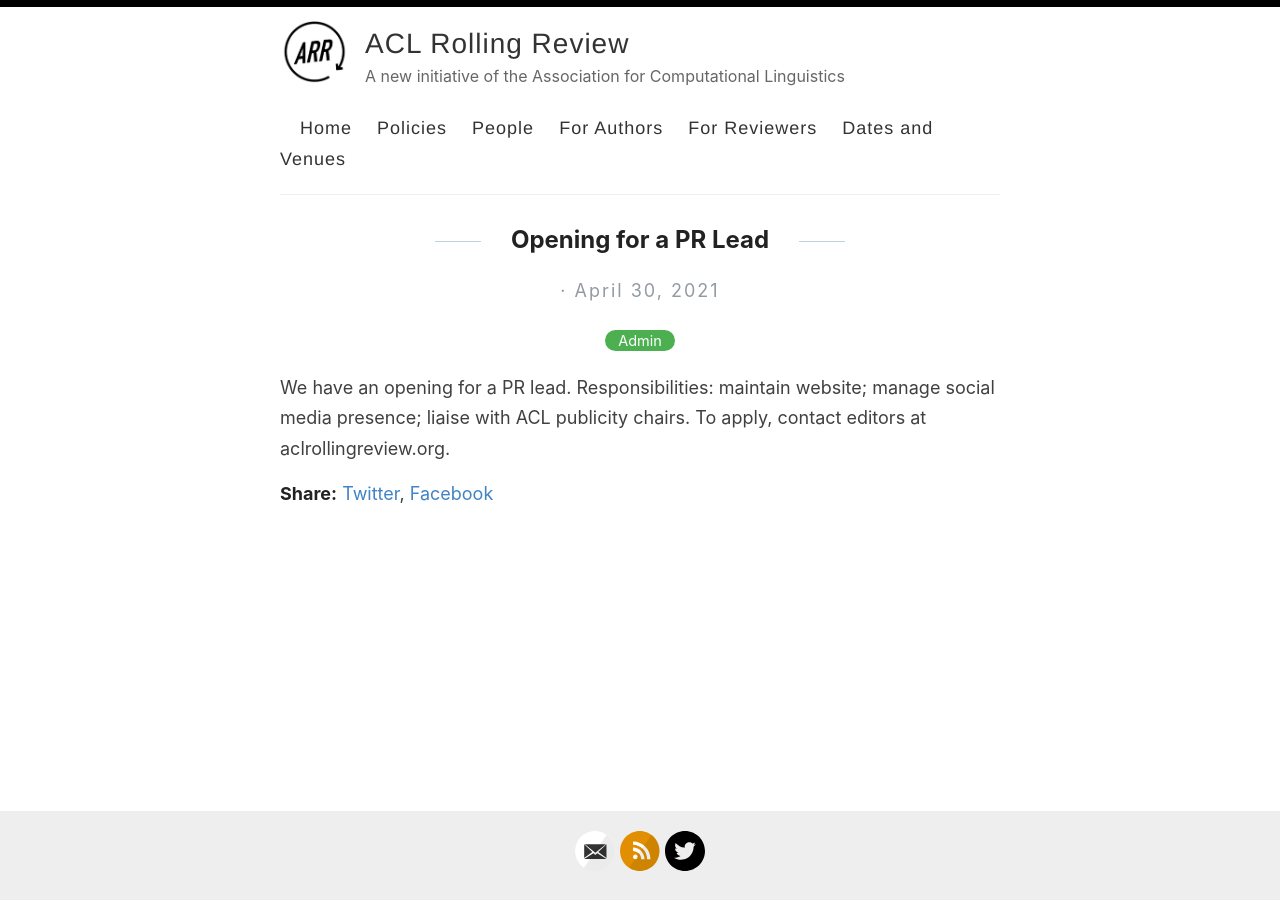
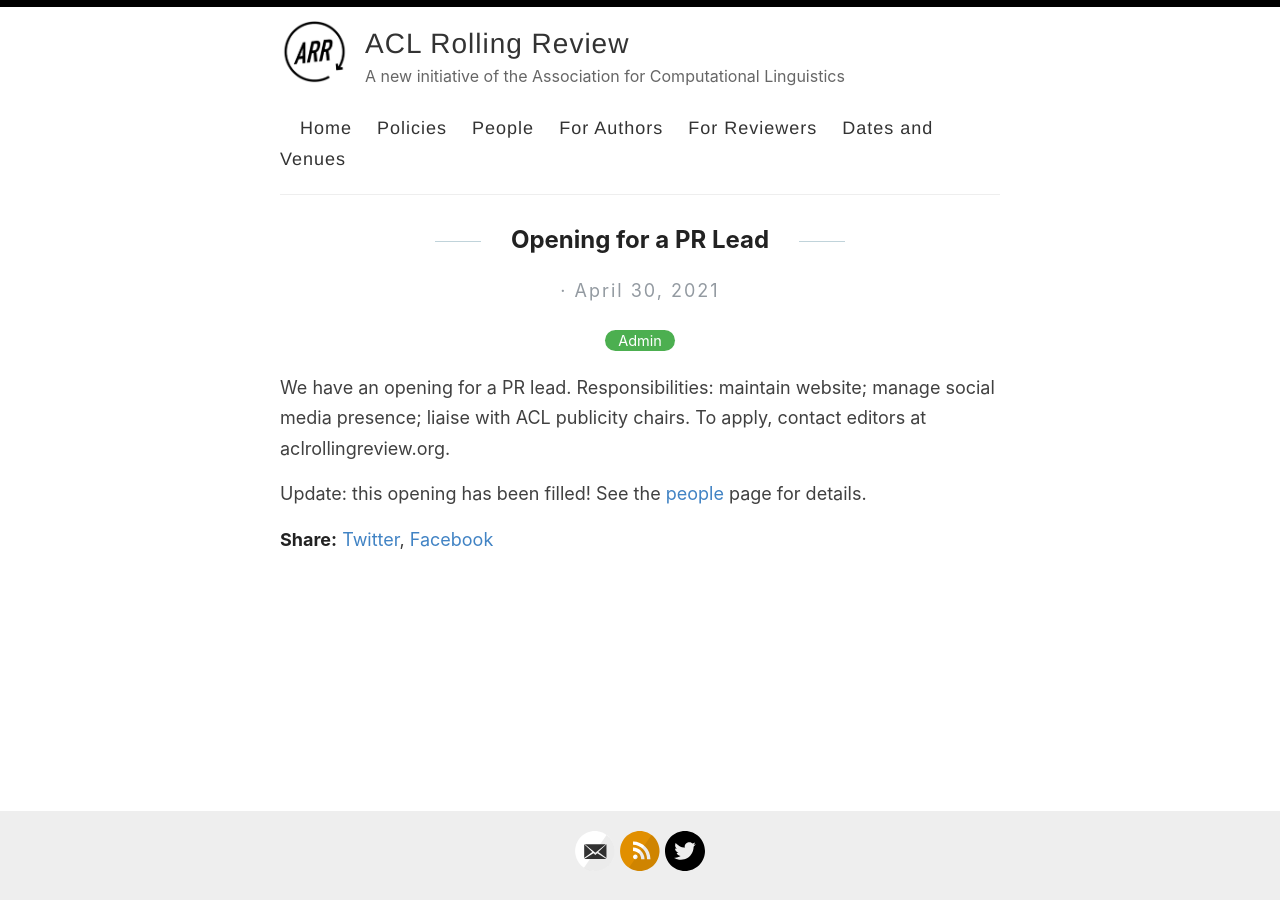
Before and after one commit to amitmerchant1990/reverie, a Jekyll site: the page built from _posts/2021-04-30-prlead.md, in a window 1280 px wide. Built offline with Jekyll 4.4.1, drawn with Linux system fonts in a browser that asks for light colours.

Commit message:
update pr opening page

```diff
--- a/_posts/2021-04-30-prlead.md
+++ b/_posts/2021-04-30-prlead.md
@@ -5,3 +5,5 @@ categories: [Admin]
 ---
 
 We have an opening for a PR lead. Responsibilities: maintain website; manage social media presence; liaise with ACL publicity chairs. To apply, contact editors at aclrollingreview.org.
+
+Update: this opening has been filled! See the [people](https://aclrollingreview.org/about/people) page for details.
```
